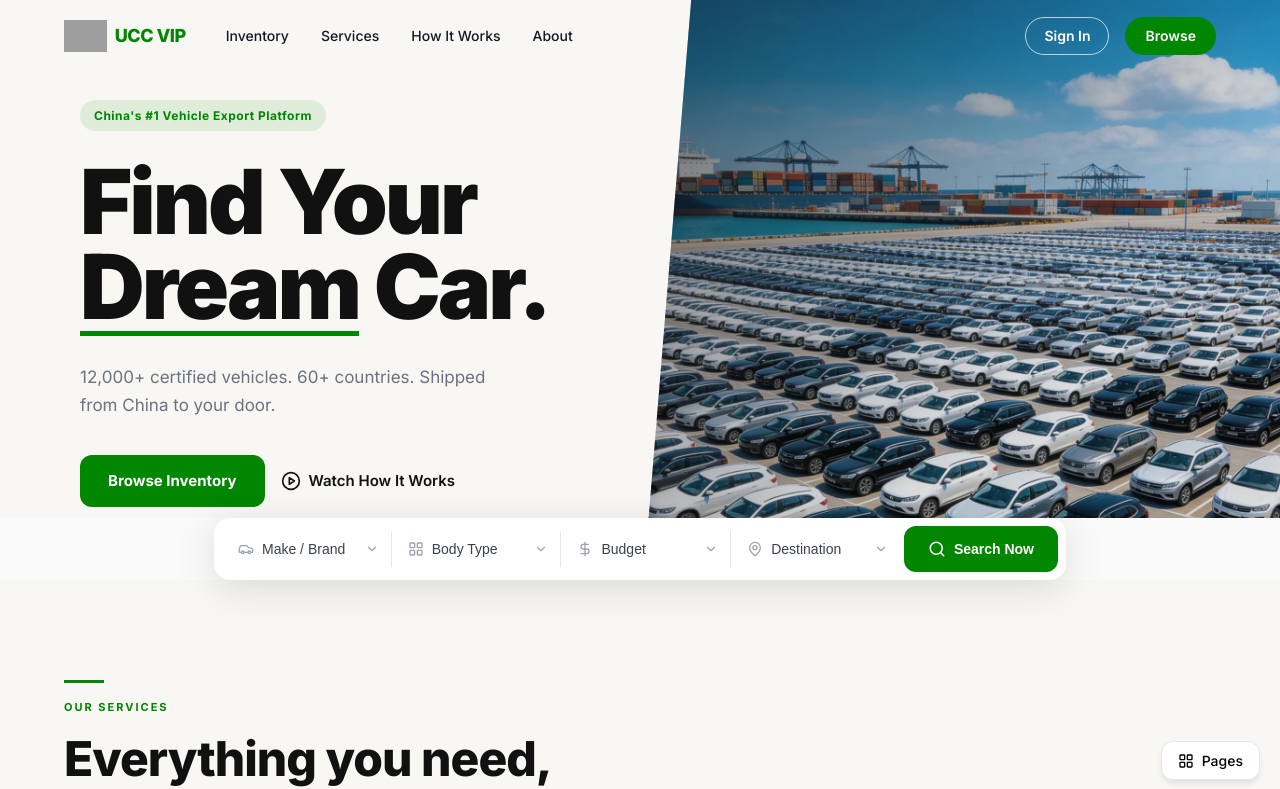
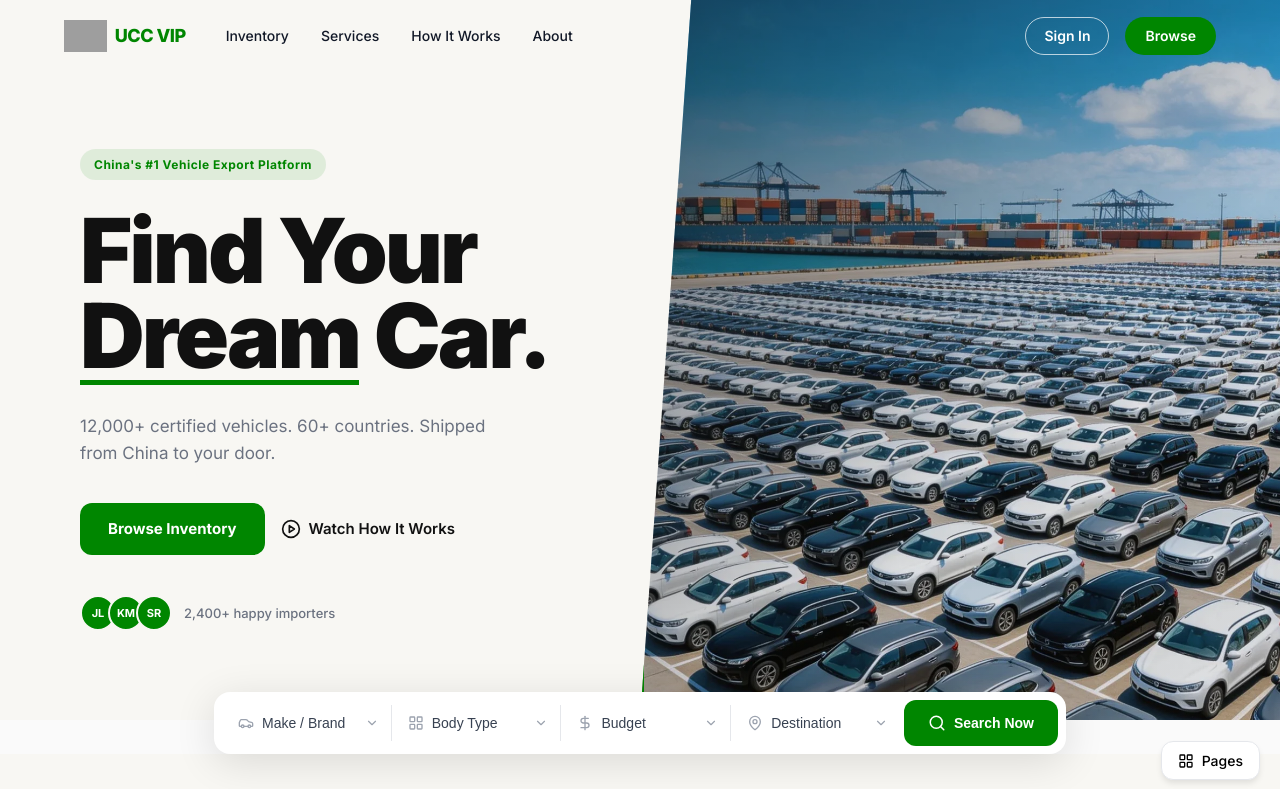
Before and after one commit to therealechan/ucc-redesign, a Vue app: page /v8 in a window 1280 px wide. Shown: the top 789 px of the page. Built offline with nearby package versions, Linux system fonts and the light colour scheme; grey boxes are pictures that could not be loaded.

Commit message:
revert: restore V7+V8 hero to full viewport height and search bar overlap

```diff
--- a/src/components/v7/HeroSection.vue
+++ b/src/components/v7/HeroSection.vue
@@ -59,7 +59,7 @@ import { ArrowRight, Star, ShieldCheck } from 'lucide-vue-next'
 .hero-grid {
   display: grid;
   grid-template-columns: 1.1fr 0.9fr;
-  height: 518px;
+  height: calc(100vh - 68px - 80px);
 }
 
 .hero-left {
--- a/src/components/v7/SearchSection.vue
+++ b/src/components/v7/SearchSection.vue
@@ -70,7 +70,7 @@ const activeTab = ref('All')
   position: relative;
   z-index: 10;
   padding: 0 24px;
-  margin-top: 0;
+  margin-top: -40px;
 }
 
 .container {
--- a/src/components/v8/HeroSection.vue
+++ b/src/components/v8/HeroSection.vue
@@ -37,7 +37,7 @@ import { PlayCircle } from 'lucide-vue-next'
 
 <style scoped>
 .hero {
-  height: 518px;
+  height: calc(100vh - 80px);
   display: grid;
   grid-template-columns: 1fr 1fr;
   background: #F8F7F3;
--- a/src/components/v8/SearchSection.vue
+++ b/src/components/v8/SearchSection.vue
@@ -77,7 +77,7 @@ import { Car, LayoutGrid, DollarSign, MapPin, Search, ChevronDown } from 'lucide
 
 .search-wrapper {
   max-width: 900px;
-  margin: 0 auto;
+  margin: -28px auto 0;
   padding: 0 24px;
   position: relative;
   z-index: 10;
```
